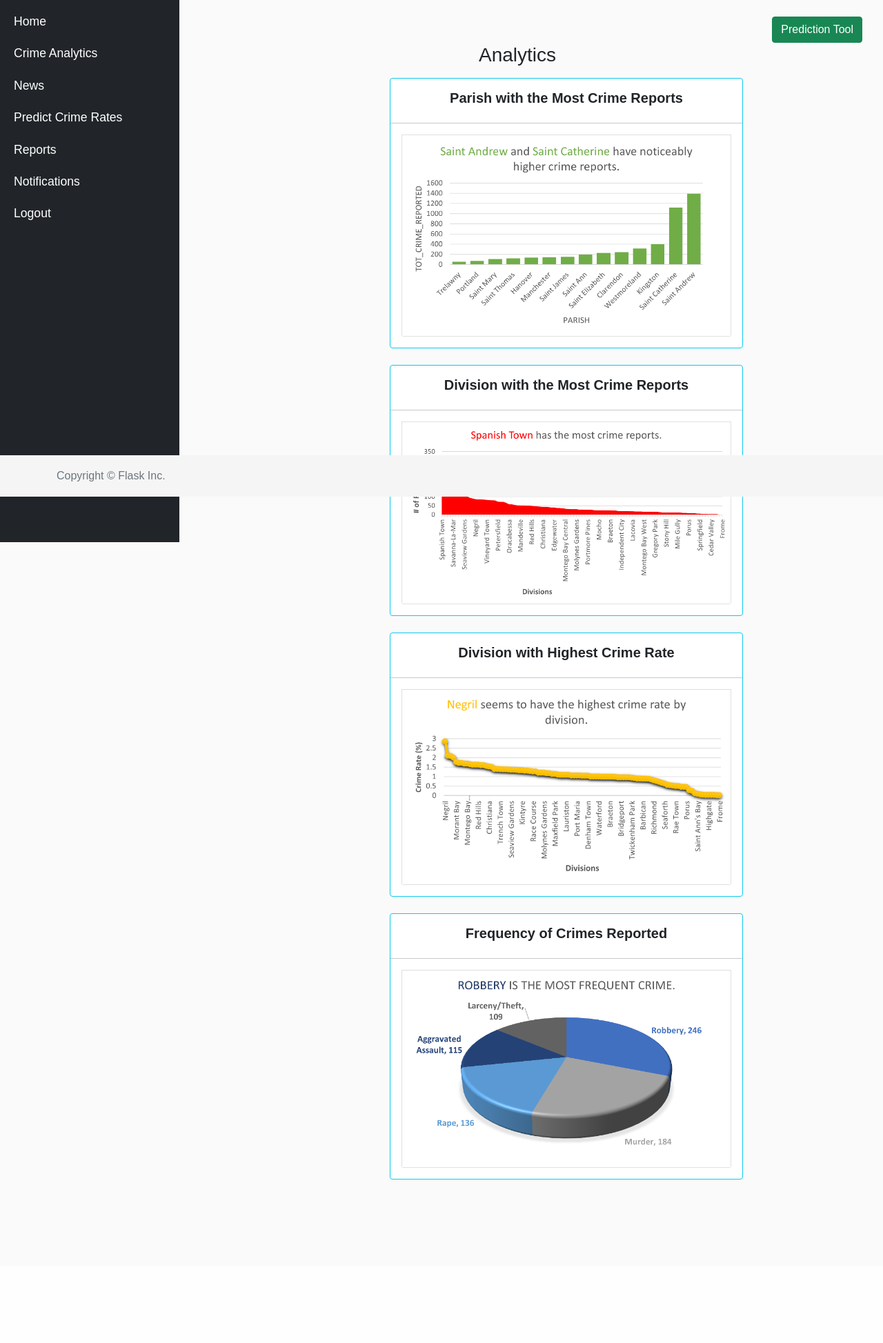
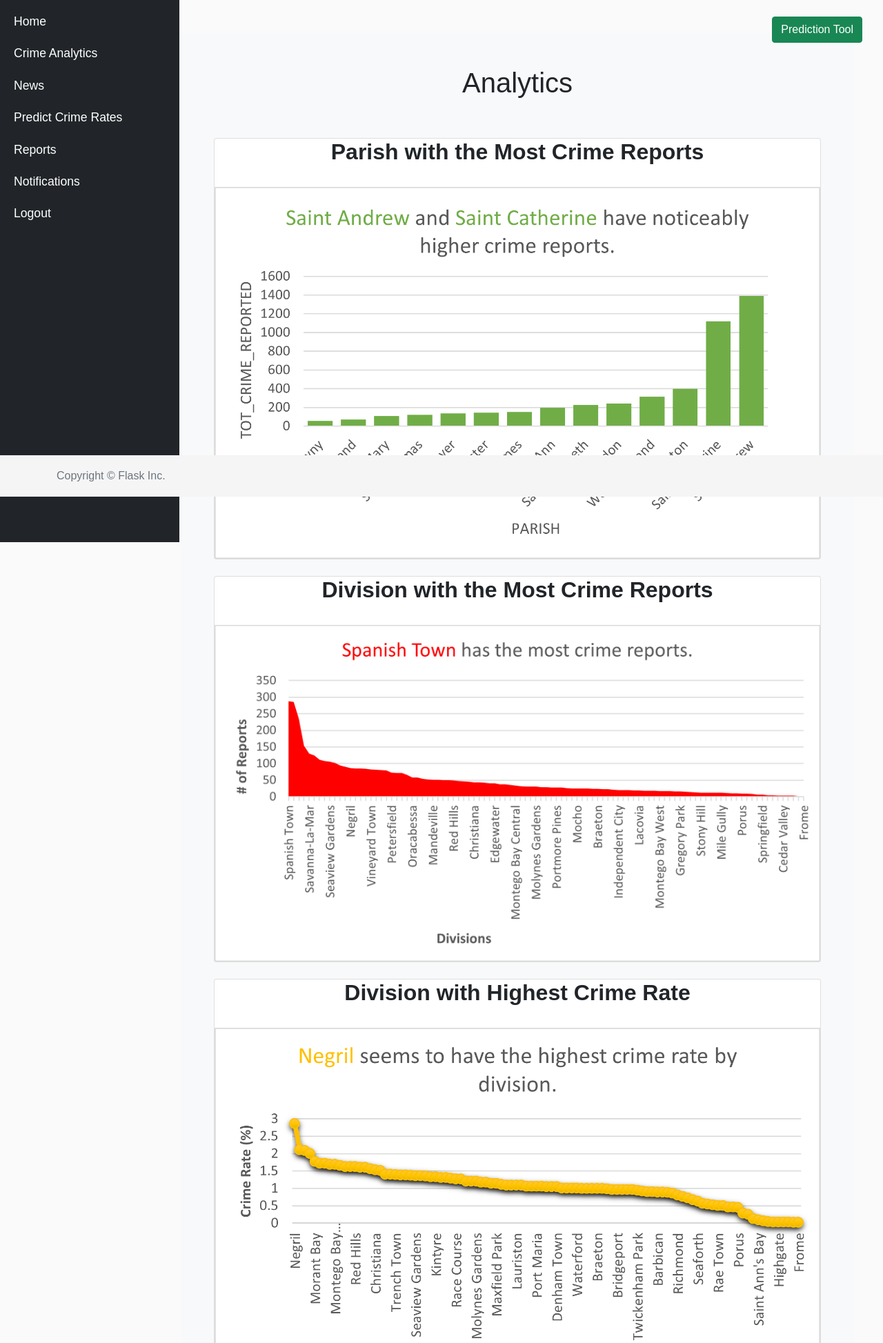
Before and after one commit to SabrinaGraham/predictors, a Flask app: page /dashboard in a window 1280 px wide. Shown: the part 80-2027 px from the top of the page at 69% size. Before the commit the page ends 1790 px from the top, so only its background shows below. Run offline with Flask 2, Linux system fonts and the light colour scheme; some libraries are stand-ins or nearby versions.

Commit message:
dashboard fixes

```diff
--- a/app/templates/dashboard.html
+++ b/app/templates/dashboard.html
@@ -4,64 +4,52 @@
 {% endblock%}
 
 {% block main %}
-  <div class="login-form text-center">
-    <h2 class="h3 mb-3 fw-normal">Analytics</h2>
-    {% include 'flash_messages.html' %}
-    <form action="{{ url_for('dashboard', next=request.args.get('next')) }}" method="post">
+<div class="p-5 mb-4 bg-light rounded-3" class="card-group">
+    <h1 class="card-title text-center">Analytics</h1>
+    <br><br>
+    <div class="card">
+        <h2 class="card-title text-center"><strong>Parish with the Most Crime Reports</strong></h2>
+        <br>
+        <div class="card-photo">
+            <img src="{{url_for('static', filename='images/parish-crime-reports.png')}}"  class="w-100" >
+        </div>
+    </div>
 
-    <div class="row">
-            <div class = "col">
-                <div class="card border-info" style="width: 32rem;">
-                    <div class="card-body">
-                        <h5 class="card-title"><strong>Parish with the Most Crime Reports</strong></h5>
-                    </div>
-                    <hr class="my-0">
-                    <div class="card-body">
-                        <img class="card-img-bottom" src="static/images/parish-crime-reports.png" alt="Parish crime report graph">
-                    </div>
-                </div>
-            </div>
+    <br>
+
+    <div class="card">
+        <h2 class="card-title text-center"><strong>Division with the Most Crime Reports</strong></h2>
+        <br>
+        <div class="card-photo">
+            <img src="{{url_for('static', filename='images/division-crime-reports.png')}}"  class="w-100" >
         </div>
+    </div>
+
+    <br>
+
+    <div class="card">
+        <h2 class="card-title text-center"><strong>Division with Highest Crime Rate</strong></h2>
         <br>
-        <div class="col">
-            <div class="card border-info" style="width: 32rem;">
-                <div class="card-body">
-                    <h5 class="card-title"><strong>Division with the Most Crime Reports</strong></h5>
-                </div>
-                <hr class="my-0">
-                <div class="card-body">
-                    <img class="card-img-bottom" src="static/images/division-crime-reports.png" alt="Division crime report graph">
-                </div>
-            </div>
+        <div class="card-photo">
+            <img src="{{url_for('static', filename='images/division-crime-rate.png')}}"  class="w-100" >
         </div>
+    </div>
+
+    <br>
+
+    <div class="card">
+        <h2 class="card-title text-center"><strong>Frequency of Crimes Reported</strong></h2>
         <br>
-        <div class="w-100"></div>
+        <div class="card-photo">
+            <img src="{{url_for('static', filename='images/crimetype-count.png')}}"  class="w-100" >
+        </div>
+    </div>
 
-        <div class = "col">
-            <div class="card border-info" style="width: 32rem;">
-                <div class="card-body">
-                    <h5 class="card-title"><strong>Division with Highest Crime Rate</strong></h5>
-                </div>
-                <hr class="my-0">
-                <div class="card-body">
-                    <img class="card-img-bottom" src="static/images/division-crime-rate.png" alt="Division crime rate graph">
-                </div>
-            </div>
-            <br>
-        </div>
-        <div class="col">
-            <div class="card border-info" style="width: 32rem;">
-                <div class="card-body">
-                    <h5 class="card-title"><strong>Frequency of Crimes Reported</strong></h5>
-                </div>
-                <hr class="my-0">
-                <div class="card-body">
-                    <img class="card-img-bottom" src="static/images/crimetype-count.png" alt="Crime type frequency graph">
-                </div>
-            </div>
-        </div>
+    <br>
+
+
+
 
     </div>
-    </form>
-  </div>
+
 {% endblock %}
--- a/app/views.py
+++ b/app/views.py
@@ -179,10 +179,7 @@ def predict():
 
     flash_errors(form)
     return render_template('predict_form.html', form=form)
-"""@app.route("/dashboard")
-def dashboard():
-    return render_template('dashboard.html')
-"""
+
 @app.route("/news")
 def news():
     driver = webdriver.Chrome(service=Service(ChromeDriverManager().install()))
@@ -221,7 +218,7 @@ def report():
     form = ReportForm()
     return render_template('report.html', form=form)
 
-@app.route('/dashboard',methods=['GET','POST'])
+@app.route('/dashboard')
 def dashboard():
     """Initialization of dashboard form"""
     return render_template('dashboard.html')
```
Also changed, not shown: app/templates/home.html (+9 -1 lines).
